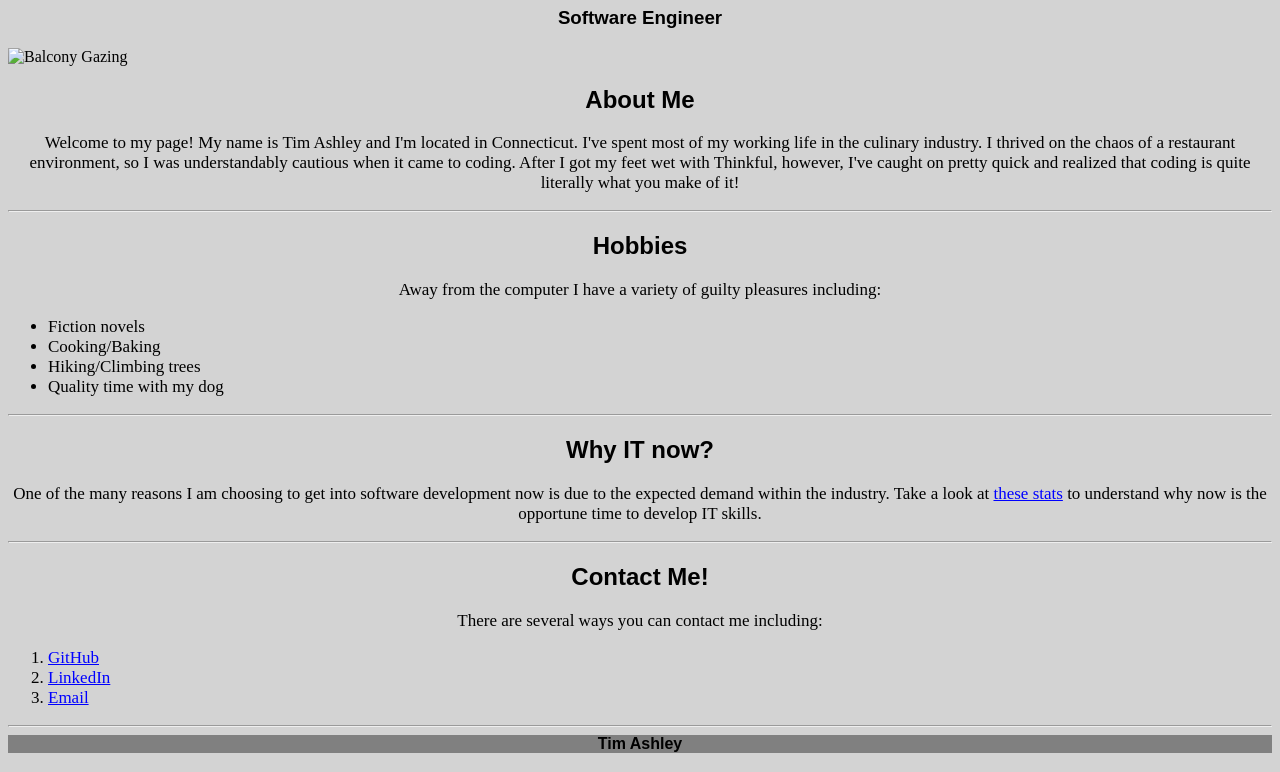
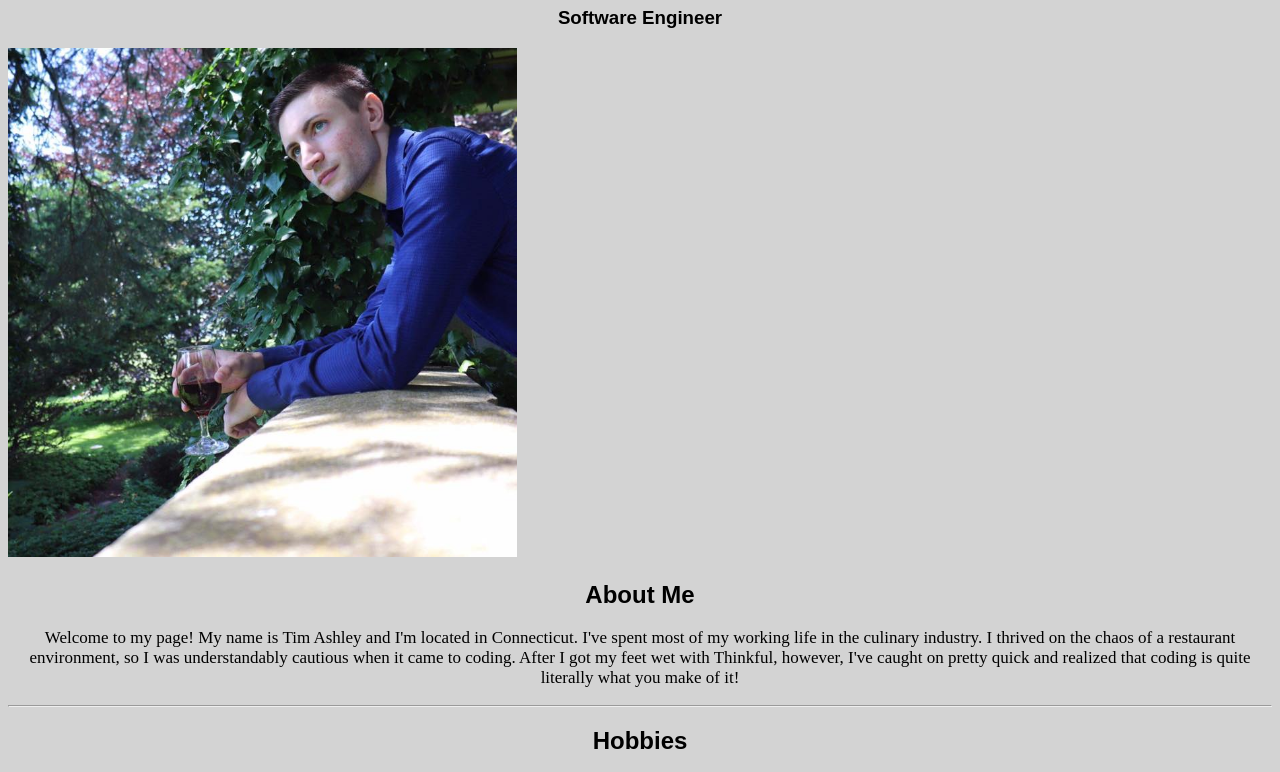
Before and after one commit to Tashley22/Thinkful-Webpage, a plain HTML site: page index.html in a window 1280 px wide. Shown: the part 73-845 px from the top of the page. Drawn offline with Linux system fonts and the light colour scheme; a script that the page names is missing.

Commit message:
Update index.html

```diff
--- a/index.html
+++ b/index.html
@@ -12,7 +12,7 @@
       <h3>Software Engineer</h3>
     </header>
     <main>
-      <img src="images/selfie.jpg" width="509" alt="Balcony Gazing"/>
+      <img src="selfie (1).jpg" width="509" alt="Balcony Gazing"/>
       <h2>About Me</h2>
       <p> Welcome to my page! My name is Tim Ashley and I'm located in Connecticut. I've spent most of my working life in the culinary industry. I thrived on the chaos of a restaurant environment, so I was understandably cautious when it came to coding. After I got my feet wet with Thinkful, however, I've caught on pretty quick and realized that coding is quite literally what you make of it! </p>
       <hr>
```
